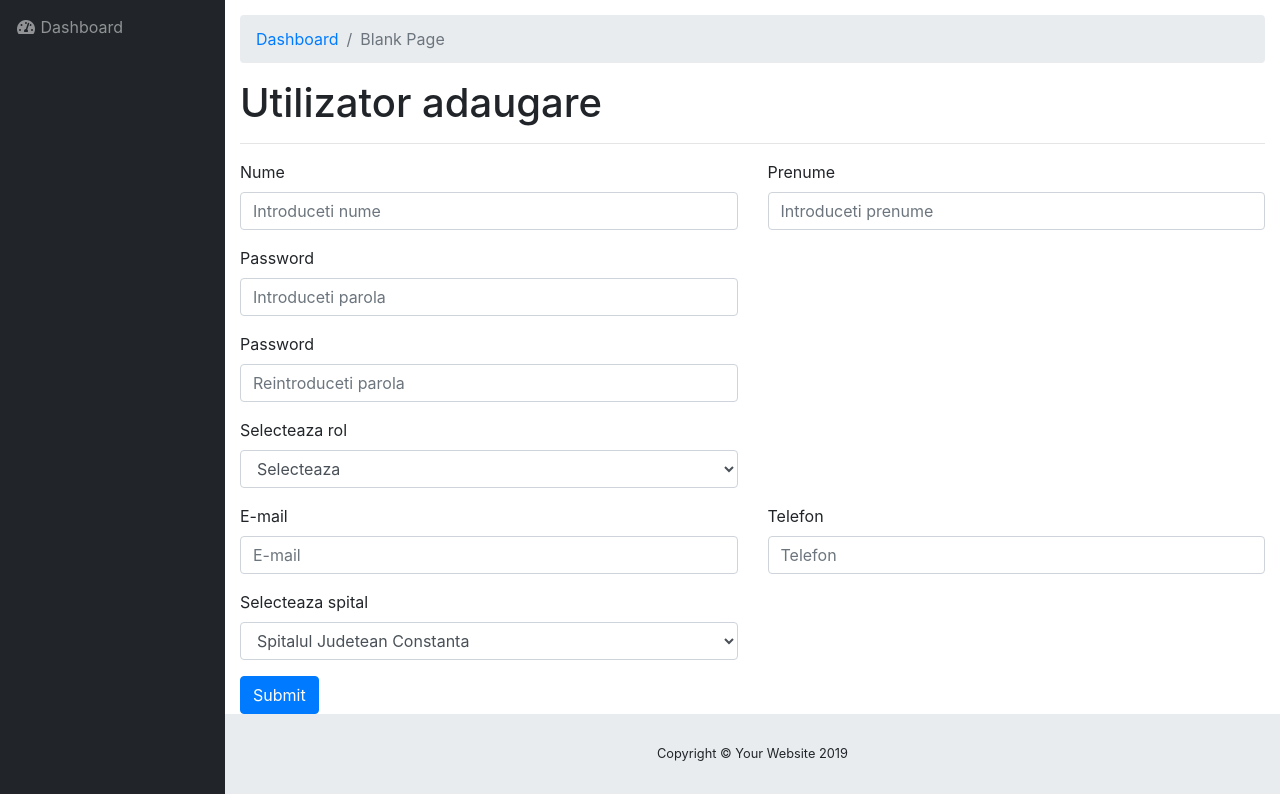
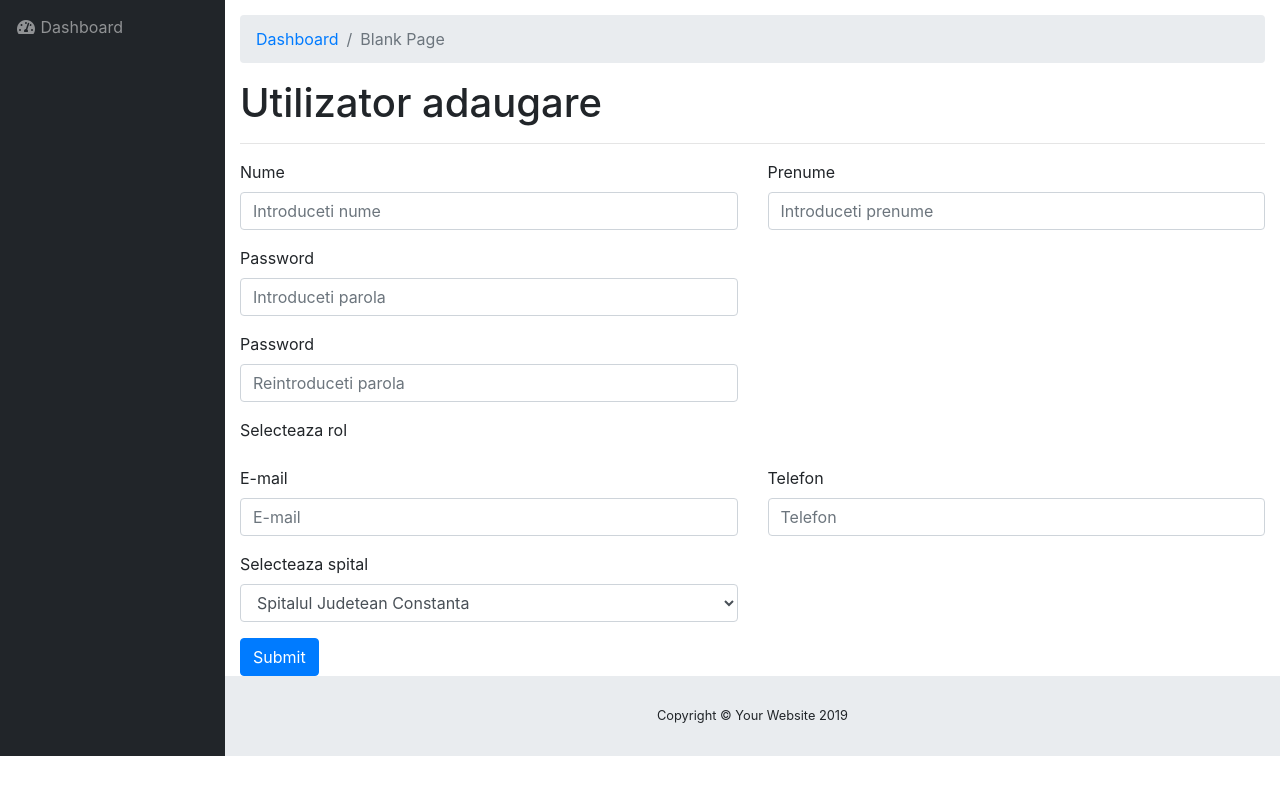
Before and after one commit to CristinaBizoi/dep, a PHP site: page /utilizatori_adaugare in a window 1280 px wide. Shown: the part 57-851 px from the top of the page. After the commit the page ends 813 px from the top, so only its background shows below. Run offline with PHP 8.4, Linux system fonts and the light colour scheme; data comes from the database, SQL or seed files in the repository.

Commit message:
multe buguri

```diff
--- a/utilizatori_adaugare.php
+++ b/utilizatori_adaugare.php
@@ -75,14 +75,15 @@ include("./header.php");
                 <div class="col-6">
                     <div class="form-group">
                         <label for="rol"> Selecteaza rol </label>
-                        <select class="form-control verificare" id="rol" name="rol">
-                            <option value="">Selecteaza</option>
-                            <option value="1">Administrator</option>
-                            <option value="2">Medic</option>
-                            <div class="alert alert-danger" role="alert" style="display:none" id="eroare_rol">
-                               Alegeti un rol
-                            </div>
-                        </select>
+                        <div class="alert alert-danger" role="alert" style="display:none" id="eroare_rol">
+                         Alegeti un rol
+                            <select class="form-control verificare" id="rol" name="rol">
+                                <option value="">Selecteaza</option>
+                                <option value="1">Administrator</option>
+                                <option value="2">Medic</option>
+
+                            </select>
+                        </div>
                     </div>
                 </div>
             </div>
@@ -90,7 +91,7 @@ include("./header.php");
                 <div class="col-6">
                     <div class="form-group">
                         <label for="specializare">Specializare</label>
-                        <input type="text" name="specializare" class="form-control verificare" id="specializare" placeholder="Introduceti specializarea">
+                        <input type="text" name="specializare" class="form-control" id="specializare" placeholder="Introduceti specializarea">
                         <div class="alert alert-danger" role="alert" style="display:none" id="eroare_specializare">
                             Nu ati introdus specializarea
                         </div>
```
